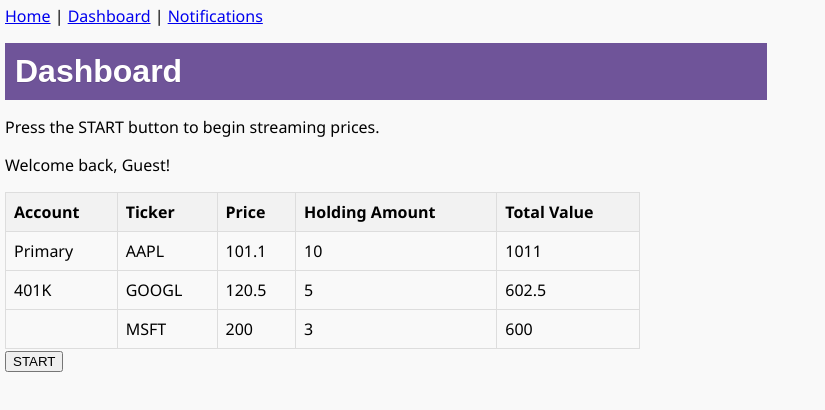
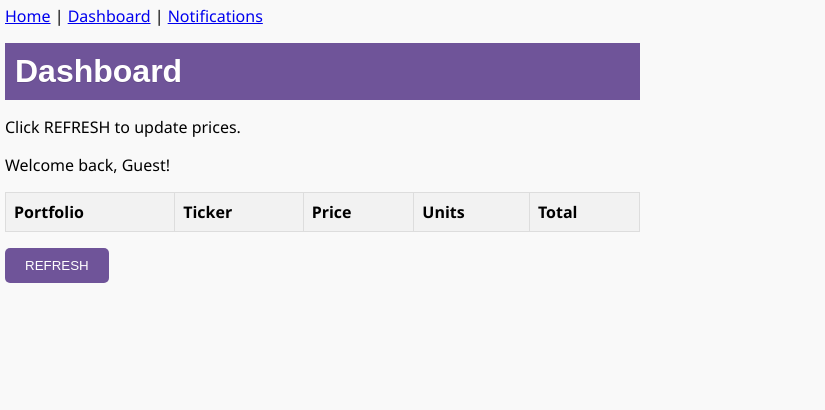
Before and after one commit to rfield/MarketWatcherWebApp, a SvelteKit app: page /dashboard in a window 1280 px wide. Shown: the top 410 px of the page, without its empty margins (0-825 px from the left). Built offline with nearby package versions, Linux system fonts and the light colour scheme.

Commit message:
Implemented asset load

```diff
--- a/src/global.css
+++ b/src/global.css
@@ -4,7 +4,7 @@
     padding: 10px 10px;        /* Ample spacing above and below the text */
     text-align: left;        /* Center the text within the banner */
     margin: 0;                 /* Remove default margins to ensure full width */
-    width: 60%;               /* Ensure the banner spans the full width of its container */
+    width: 50%;               /* Ensure the banner spans the full width of its container */
     box-sizing: border-box;    /* Ensures padding is included in the element's total width/height */
     font-family: sans-serif;   /* A clean, readable font */
     text-shadow: 0 1px 0 rgba(0, 0, 0, 0.1); /* Subtle text shadow for depth */
--- a/src/routes/+layout.svelte
+++ b/src/routes/+layout.svelte
@@ -12,6 +12,20 @@
 		background-color: #f9f9f9; /* Light background for a clean look */
 		font-family: 'Segoe UI', Tahoma, Geneva, Verdana, sans-serif; /* Modern, readable font */
 	}
+
+	:global(button) {
+		background-color: #6f5499; /* Purple background */
+		color: white; /* White text color for contrast */
+		border: none;
+		padding: 10px 20px;
+		border-radius: 5px;
+		cursor: pointer;
+  	}
+
+  	:global(button:hover) {
+    	background-color: rgb(81, 56, 120); /* Slightly darker purple on hover */
+  	}
+
 </style>
 
 <nav>
--- a/src/routes/+page.svelte
+++ b/src/routes/+page.svelte
@@ -9,12 +9,13 @@
 <!-- src/routes/login/+page.svelte -->
 <script>
     import { enhance } from '$app/forms';
-    import { currentUser, setCurrentUser } from './stores.js';
+    import { setCurrentAssets, setCurrentUser } from './stores.js';
 
     export let form;
 
     $: if (form?.success && form?.user) {
         setCurrentUser(form.user);
+        setCurrentAssets(form.user.assets);
     }
 </script>
 
@@ -22,25 +23,9 @@
     <p style="color: red;">{form.error}</p>
 {/if}
 
-<style>
-
-  button {
-    background-color: #6f5499; /* Purple background */
-    color: white; /* White text color for contrast */
-    border: none;
-    padding: 10px 20px;
-    border-radius: 5px;
-    cursor: pointer;
-  }
-
-  button:hover {
-    background-color: rgb(81, 56, 120); /* Slightly darker purple on hover */
-  }
-</style>
-
 <form method="POST" use:enhance>
     <label>
-        User Name:
+        User name:
         <input name="username" type="text" placeholder="Enter your username" />
     </label>
     <br />
--- a/src/routes/dashboard/+page.server.js
+++ b/src/routes/dashboard/+page.server.js
@@ -1,13 +1,15 @@
-import { assets } from './data.js';
+// import { assets } from './data.js';
+// import { currentAssets } from '../stores.js';
 
 export function load() {
-	return {
-		assetList: assets.map((asset) => ({
-            account: asset.account,
-			ticker: asset.ticker,
-			price: asset.price,
-			holdingAmount: asset.holdingAmount,
-			total: asset.price * asset.holdingAmount
-		}))
-	};
+	// return {
+	// 	assetList: assets.map((asset) => ({
+    //         account: asset.account,
+	// 		ticker: asset.ticker,
+	// 		price: asset.price,
+	// 		holdingAmount: asset.holdingAmount,
+	// 		total: asset.price * asset.holdingAmount
+	// 	}))
+	// };
+	// return currentAssets;
 }
--- a/src/routes/dashboard/+page.svelte
+++ b/src/routes/dashboard/+page.svelte
@@ -1,9 +1,10 @@
 <h1 class="banner-title">Dashboard</h1>
 
-<p>Press the START button to begin streaming prices.</p>
+<p>Click REFRESH to update prices.</p>
 
 <script>
   import { currentUser } from '../stores.js';
+  import { currentAssets } from '../stores.js';
 
   let { data } = $props();
 </script>
@@ -13,18 +14,18 @@
 <table>
   <thead>
     <tr>
-	  <th>Account</th>
+	  <th>Portfolio</th>
       <th>Ticker</th>
       <th>Price</th>
-      <th>Holding Amount</th>
-      <th>Total Value</th>
+      <th>Units</th>
+      <th>Total</th>
     </tr>
   </thead>
   <tbody>
     <!-- Loop through the data -->
-    {#each data.assetList as asset}
+    {#each $currentAssets as asset}
       <tr>
-        <td>{asset.account}</td>
+        <td>{asset.accountName}</td>
         <td>{asset.ticker}</td>
         <td>{asset.price}</td>
         <td>{asset.holdingAmount}</td>
@@ -34,7 +35,8 @@
   </tbody>
 </table>
 
-<button onclick={() => alert('Streaming started!')}>START</button>
+<p></p>
+<button onclick={() => alert('Refreshed!')}>REFRESH</button>
 
 <style>
   table { width: 50%; border-collapse: collapse; }
--- a/src/routes/stores.js
+++ b/src/routes/stores.js
@@ -1,6 +1,7 @@
 import { writable } from 'svelte/store';
 
 export const currentUser = writable({});
+export const currentAssets = writable([]);
 
 /**
  * @param {{}} user
@@ -8,3 +9,10 @@ export const currentUser = writable({});
 export function setCurrentUser(user) {
     currentUser.set(user);
 }
+
+/**
+ * @param {*} assets
+ */
+export function setCurrentAssets(assets) {
+    currentAssets.set(assets);
+}
```
Also changed, not shown: src/routes/+page.server.js (+35 -13 lines).
